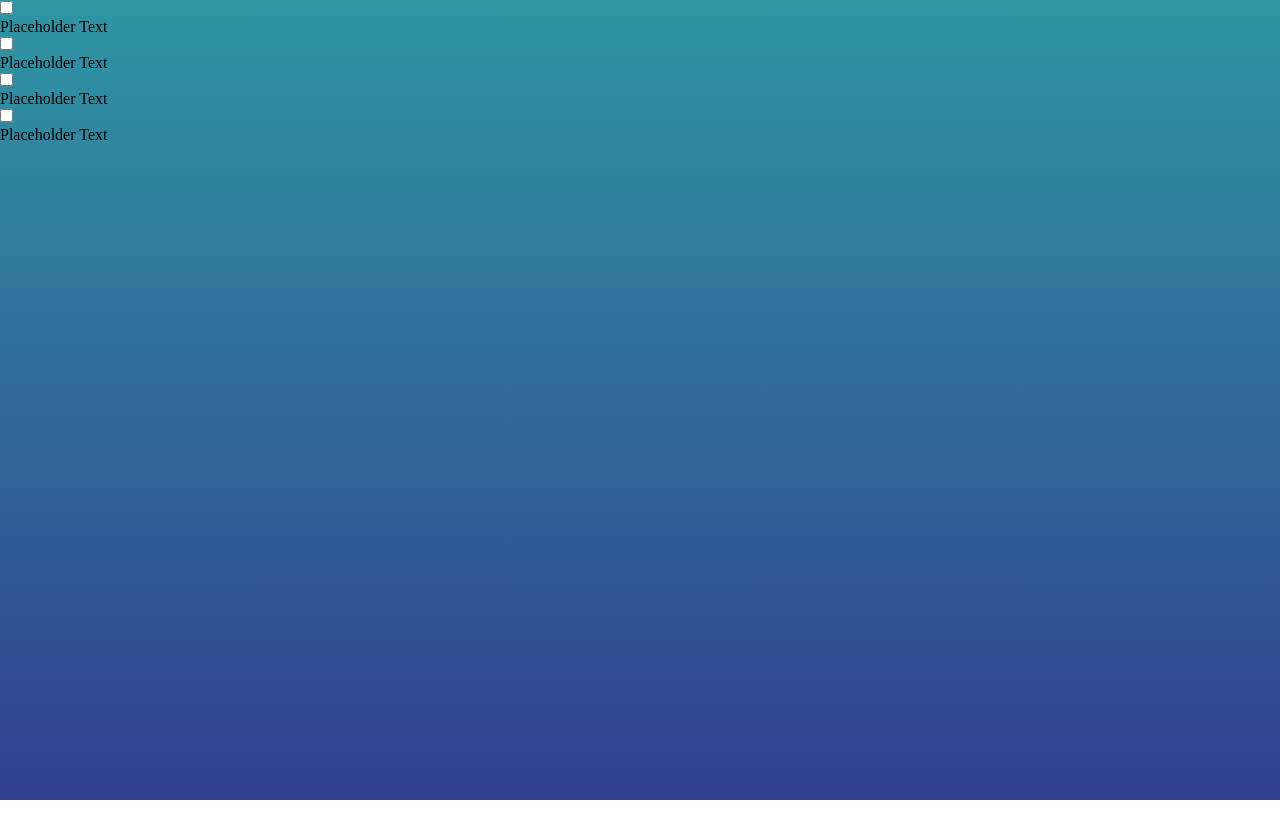
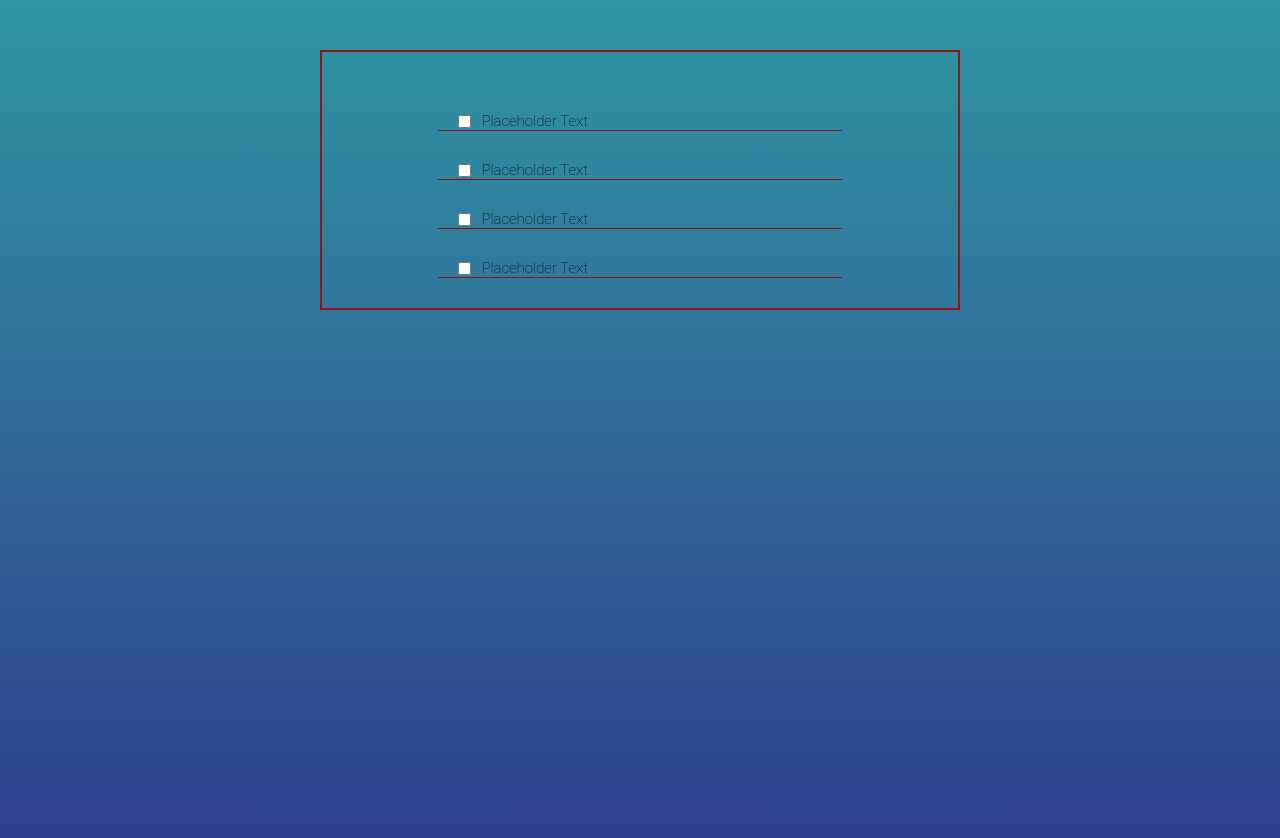
Before and after one commit to Toguro85/Todo-app, a React (Create React App) app in the folder todo-app/: page / in a window 1280 px wide. Shown: the top 838 px of the page. Before the commit the page ends 800 px from the top, so only its background shows below. Built offline with nearby package versions, Linux system fonts and the light colour scheme.

Commit message:
Added styles

```diff
--- a/todo-app/public/index.css
+++ /dev/null
@@ -1,10 +0,0 @@
-* {
-    margin: 0;
-    padding: 0;
-    box-sizing: border-box;
-}
-
-body {
-    background: linear-gradient(rgb(47,150,163), rgb(48,62,143));
-    height: 100vh;
-}
--- a/todo-app/public/index.html
+++ b/todo-app/public/index.html
@@ -10,7 +10,7 @@
       content="Web site created using create-react-app"
     />
     <!--<link rel="apple-touch-icon" href="logo192.png" />-->
-    <link rel="stylesheet" href="index.css">
+    <!--<link rel="stylesheet" href="index.css">-->
     <!--
       manifest.json provides metadata used when your web app is installed on a
       user's mobile device or desktop. See https://developers.google.com/web/fundamentals/web-app-manifest/
--- a/todo-app/src/components/App.js
+++ b/todo-app/src/components/App.js
@@ -1,19 +1,14 @@
 import React from 'react';
+import '../styles/App.css';
+import TodoItem from './TodoItem';
 
 function App(){
     return (
-        <div>
-            <input type="checkbox"/>
-            <p>Placeholder Text</p>
-
-            <input type="checkbox"/>
-            <p>Placeholder Text</p>
-
-            <input type="checkbox"/>
-            <p>Placeholder Text</p>
-
-            <input type="checkbox"/>
-            <p>Placeholder Text</p>
+        <div className="todo-list">
+            <TodoItem />
+            <TodoItem />
+            <TodoItem />
+            <TodoItem />
         </div>
     )
 }
--- /dev/null
+++ b/todo-app/src/components/TodoItem.js
@@ -0,0 +1,13 @@
+import React from 'react';
+import '../styles/TodoItem.css'
+
+function TodoItem(){
+    return (
+        <div className="todo-item">
+        <input type="checkbox"/>
+        <p>Placeholder Text</p>
+        </div>
+    )
+}
+
+export default TodoItem;
--- /dev/null
+++ b/todo-app/src/styles/App.css
@@ -0,0 +1,22 @@
+* {
+    margin: 0;
+    padding: 0;
+    box-sizing: border-box;
+}
+
+body {
+    background: linear-gradient(rgb(47,150,163), rgb(48,62,143));
+    height: 100vh;
+}
+
+.todo-list {
+    background-color: linear-gradient(rgb(47,150,163), rgb(48,62,143));
+    margin: auto;
+    margin-top: 50px;
+    width: 50%;
+    display: flex;
+    flex-direction: column;
+    align-items: center;
+    border: 2px solid #941313;
+    padding: 30px;
+}
--- /dev/null
+++ b/todo-app/src/styles/TodoItem.css
@@ -0,0 +1,21 @@
+.todo-item {
+    display: flex;
+    justify-content: flex-start;
+    align-items: center;
+    padding: 30px 20px 0;
+    width: 70%;
+    border-bottom: 1px solid #920e0e;
+    font-family: Roboto, sans-serif;
+    font-weight: 100;
+    font-size: 15px;
+    color: #030303;
+}
+
+input[type=checkbox] {
+    margin-right: 10px;
+    font-size: 30px;
+}
+
+input[type=checkbox]:focus {
+    outline: 0;
+}
```
Also changed, not shown: 1 other file (tests, documents, lock files or other folders).
